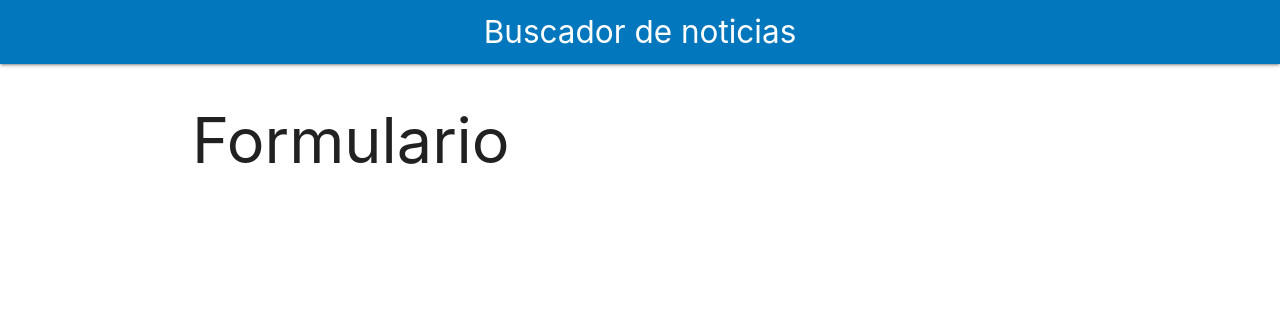
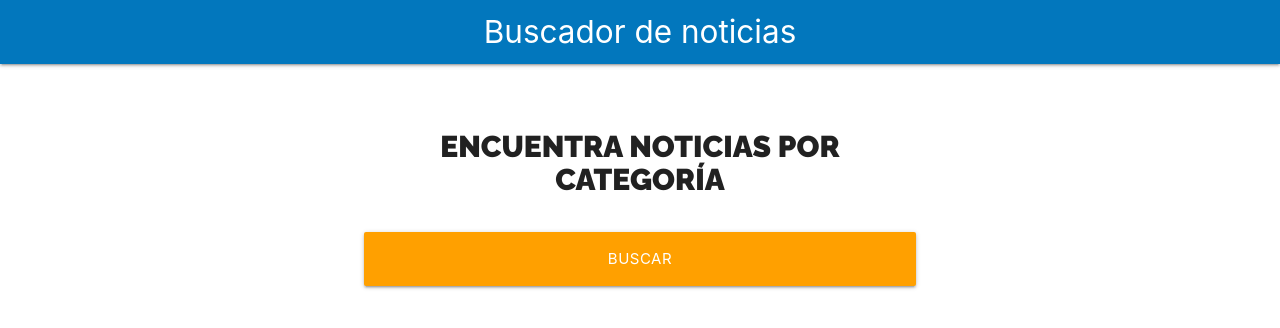
Before and after one commit to nvizcarra/news-search, a React (Create React App) app: page / in a window 1280 px wide. Shown: the top 328 px of the page. Built offline with nearby package versions, Linux system fonts and the light colour scheme.

Commit message:
Add form and CSS Module

```diff
--- a/src/App.js
+++ b/src/App.js
@@ -1,5 +1,6 @@
 import React, { Fragment } from 'react';
 import Header from './components/Header';
+import Formulario from './components/Formulario';
 function App() {
   return (
     <Fragment>
@@ -8,7 +9,7 @@
       />
 
       <div className="container white">
-        <h1>Formulario</h1>
+        <Formulario/>
       </div>
     </Fragment>
   );
--- /dev/null
+++ b/src/components/Formulario.jsx
@@ -0,0 +1,24 @@
+import React from 'react';
+import styles from './Formulario.module.css';
+
+const Formulario = () => {
+    return (
+        <div className={`${styles.buscador} row`}>
+            <div className="col s12 m8 offset-m2">
+                <form>
+                    <h2 className={styles.heading}>Encuentra Noticias por Categoría</h2>
+
+                    <div className="input-field col s12">
+                        <input
+                            type="submit"
+                            className={`${styles.btn_block} btn-large amber darken-2`}
+                            value="Buscar"
+                        />
+                    </div>
+                </form>
+            </div>
+        </div>
+    );
+}
+
+export default Formulario;
--- /dev/null
+++ b/src/components/Formulario.module.css
@@ -0,0 +1,17 @@
+.heading {
+    font-family: 'Raleway', sans-serif;
+    font-weight: 900;
+    font-size: 2rem;
+    text-transform: uppercase;
+    text-align: center;
+}
+
+.buscador {
+    margin-top: 2rem;
+    margin-bottom: 2rem;
+    text-align: left;
+}
+
+.btn_block {
+    width: 100%
+}
```
